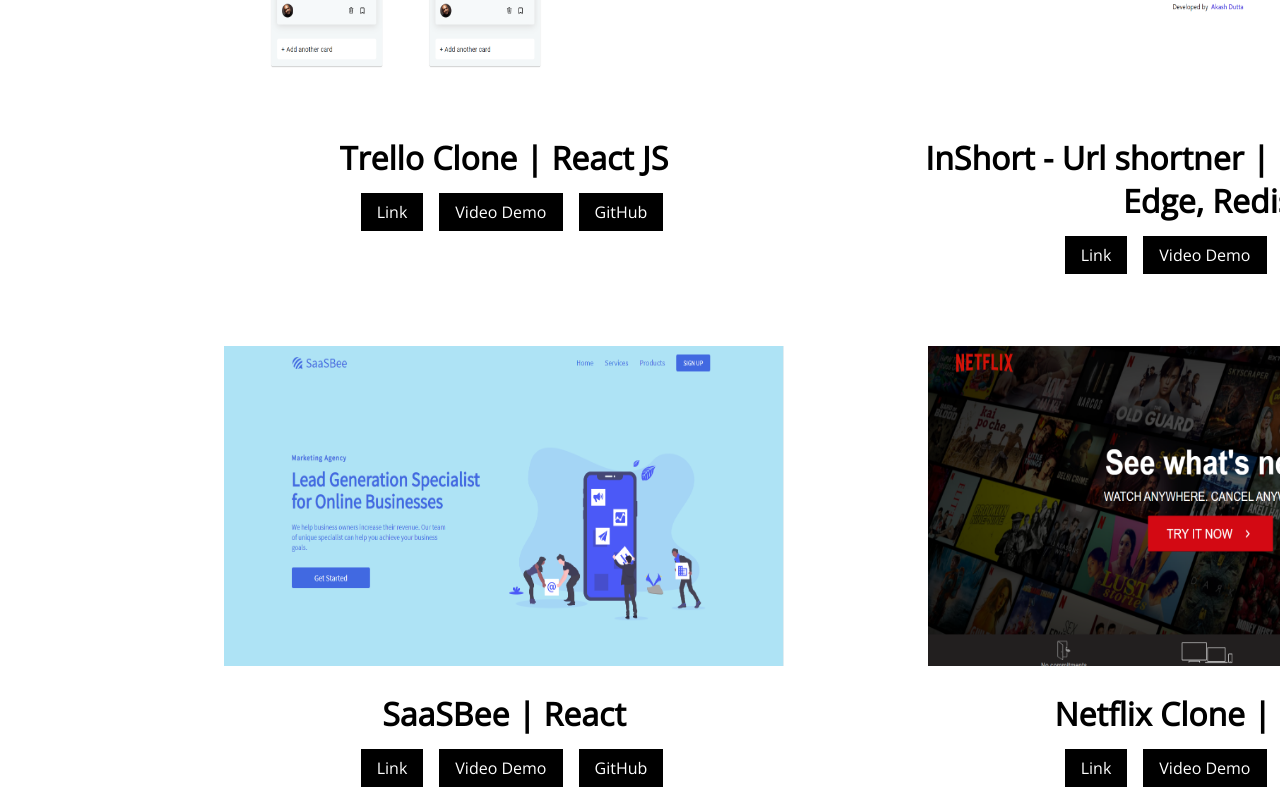
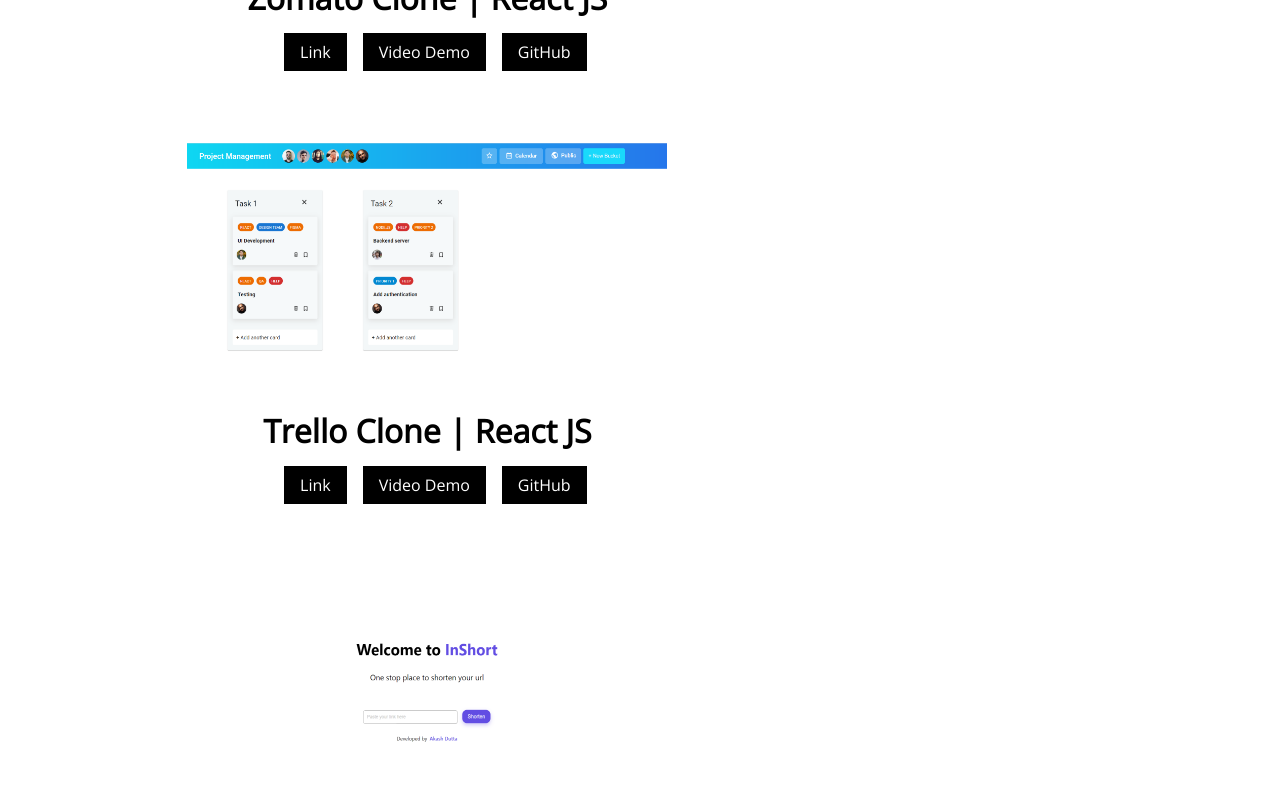
Before and after one commit to adutta93/akash-portfolio, a React (Create React App) app: page / in a window 1280 px wide. Shown: the part 2220-3020 px from the top of the page. Built offline with nearby package versions, Linux system fonts and the light colour scheme; the HTML template or start-up script is replaced by a standard one.

Commit message:
another project added

```diff
--- a/src/App.css
+++ b/src/App.css
@@ -147,15 +147,16 @@
   text-align: left;
 }
 .work .work-content {
-  display: grid;
+  display: flex;
+  flex-direction: column;
   grid-template-columns: repeat(2, 1fr);
   grid-gap: 5em;
-  margin-left: -3rem;
+  margin-left: -5rem;
 }
 
 .project img {
-  width: 35em;
-  height: 20em;
+  width: 30em;
+  height: 15em;
 }
 
 .all-btn {
--- a/src/yourdata.js
+++ b/src/yourdata.js
@@ -52,7 +52,7 @@
     },
     {
       id: 3,
-      title: "InShort - Url shortner | Next JS, Vercel Edge, Redis",
+      title: "InShort | Next JS, Vercel Edge, Redis",
       service: "Web Development",
       imageSrc: require("./img/url-short.png"),
       live: "https://url-hortner.netlify.app/",
```
